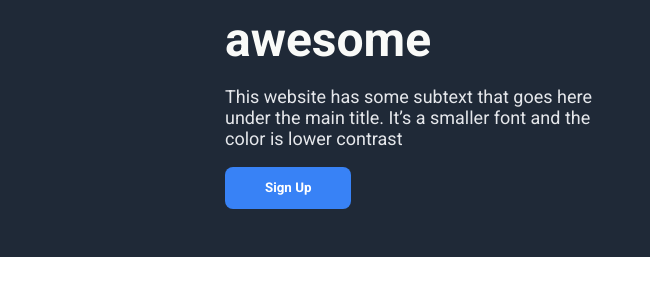
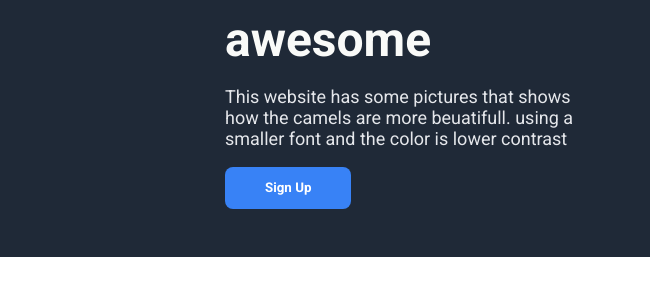
Before and after one commit to 7hakur/Landing-Page, a plain HTML site: page index.html in a window 1280 px wide. Shown: the part 170-460 px from the top of the page, 0-650 px from the left. Drawn offline with Linux system fonts and the light colour scheme; grey boxes are pictures that could not be loaded.

Commit message:
added some text to hero section

```diff
--- a/index.html
+++ b/index.html
@@ -23,7 +23,7 @@
                 This website is awesome
             </p>
             <p class="hero-secondary-text">
-                This website has some subtext that goes here under the main title. It’s a smaller font and the color is lower contrast
+                This website has some pictures that shows how the camels are more beuatifull. using  a smaller font and the color is lower contrast
             </p>
             <button>Sign Up</button>
 
```
